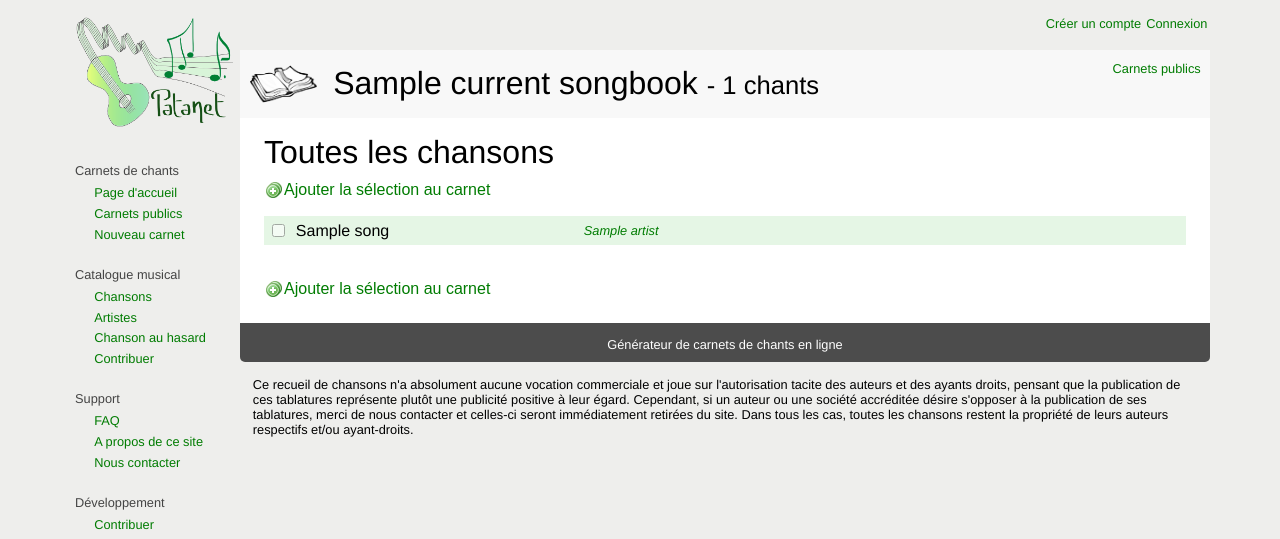
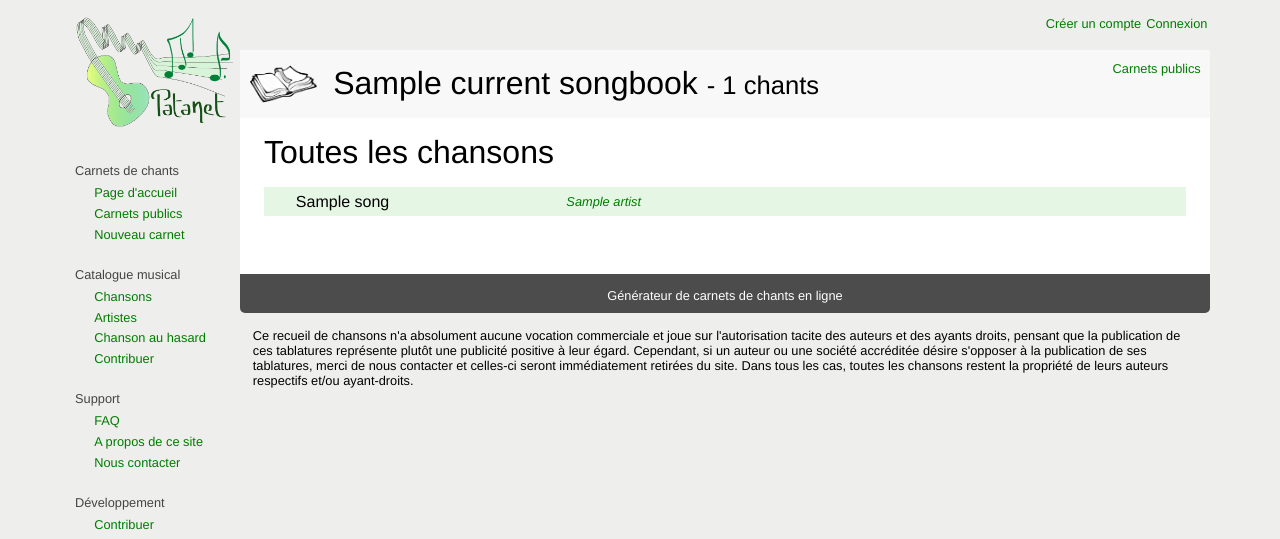
Before and after one commit to patacrep/patanet, a Django app: template generator/templates/generator/song_list.html in a window 1280 px wide. Shown: the top 539 px of the page. Run offline with Django 3.2, Linux system fonts and the light colour scheme; the template is opened without the code that fills it: most values are stand-ins (such as "Sample title", 1, 10 or a date in 2020); style sheets or scripts are compiled from the project's sources.

Commit message:
Song list design with AJAX

```diff
--- a/generator/static/css/selections.less
+++ b/generator/static/css/selections.less
@@ -34,12 +34,8 @@ ol.selection{
 			opacity:0;
 		}
 
-		&:hover input:not(:checked):not(:indeterminate),
 		input[type=text]{
 			opacity:1;
-		}
-		input:not(:checked):not(:indeterminate){
-			opacity:0.6;
 		}
 		input{
 			vertical-align:middle;
--- a/generator/templates/generator/song_list.html
+++ b/generator/templates/generator/song_list.html
@@ -8,19 +8,19 @@
 
 {% block content %}
 {% include "generator/layout/name_pagination.html" %}
-	<form class="add_songs" method="post" action="{% url 'add_song_to_songbook' %}" id="add_songs_form">
+	<form class="add_songs_form" method="post" action="{% url 'add_song_to_songbook' %}" id="add_songs_form">
 		{% csrf_token %}
 		<input type="hidden" name="next" value="{% url "song_list" %}?page={{page_obj.number}}">
 		<input type="hidden" name="current_songbook" id="current_songbook_id" value="{{ current_songbook.id }}">
-		<button type="submit" class="button-link" data-icon="add-multiple">
+		<button type="submit" class="button-link selection" data-icon="add-multiple">
 			{% trans "Ajouter la sélection au carnet" %}
 		</button>
 		<ol class="songs selection">
         {% for song in song_list %}
 			<li>
-				<input type="checkbox" name="songs[]" value="{{ song.id }}"
-				id="song_{{ song.id }}" {% if song|in_items:current_item_list %}checked disabled{% endif %} onclick="unsaved_changes()">
 				<label class="song" for="song_{{ song.id }}" title="{{ song.title }}">
+					<input type="checkbox" name="songs[]" value="{{ song.id }}" class="song_selection"
+					id="song_{{ song.id }}" {% if song|in_items:current_item_list %}checked disabled{% endif %} onclick="unsaved_changes()">
 					{{ song.title }}
 				</label>
 				<a class="details artist" href="{% url "show_artist" slug=song.artist.slug %}" title="{{ song.artist.name }}">{{ song.artist.name }}</a>
@@ -28,7 +28,7 @@
 			</li>
 		{% endfor %}
 		</ol><br/>
-		<button type="submit" class="button-link" data-icon="add-multiple">
+		<button type="submit" class="button-link selection" data-icon="add-multiple">
 			{% trans "Ajouter la sélection au carnet" %}
 		</button>
     </form>
```
